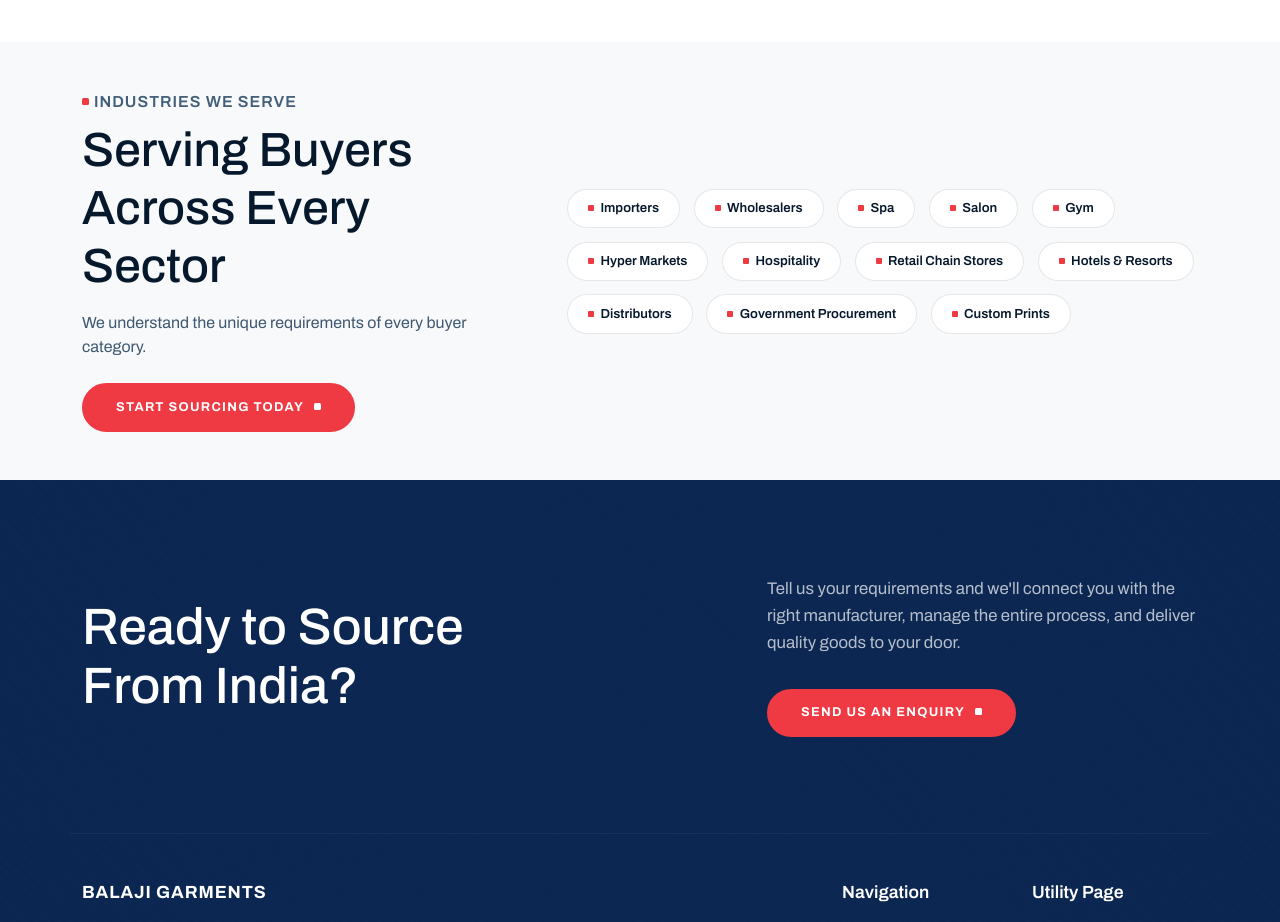
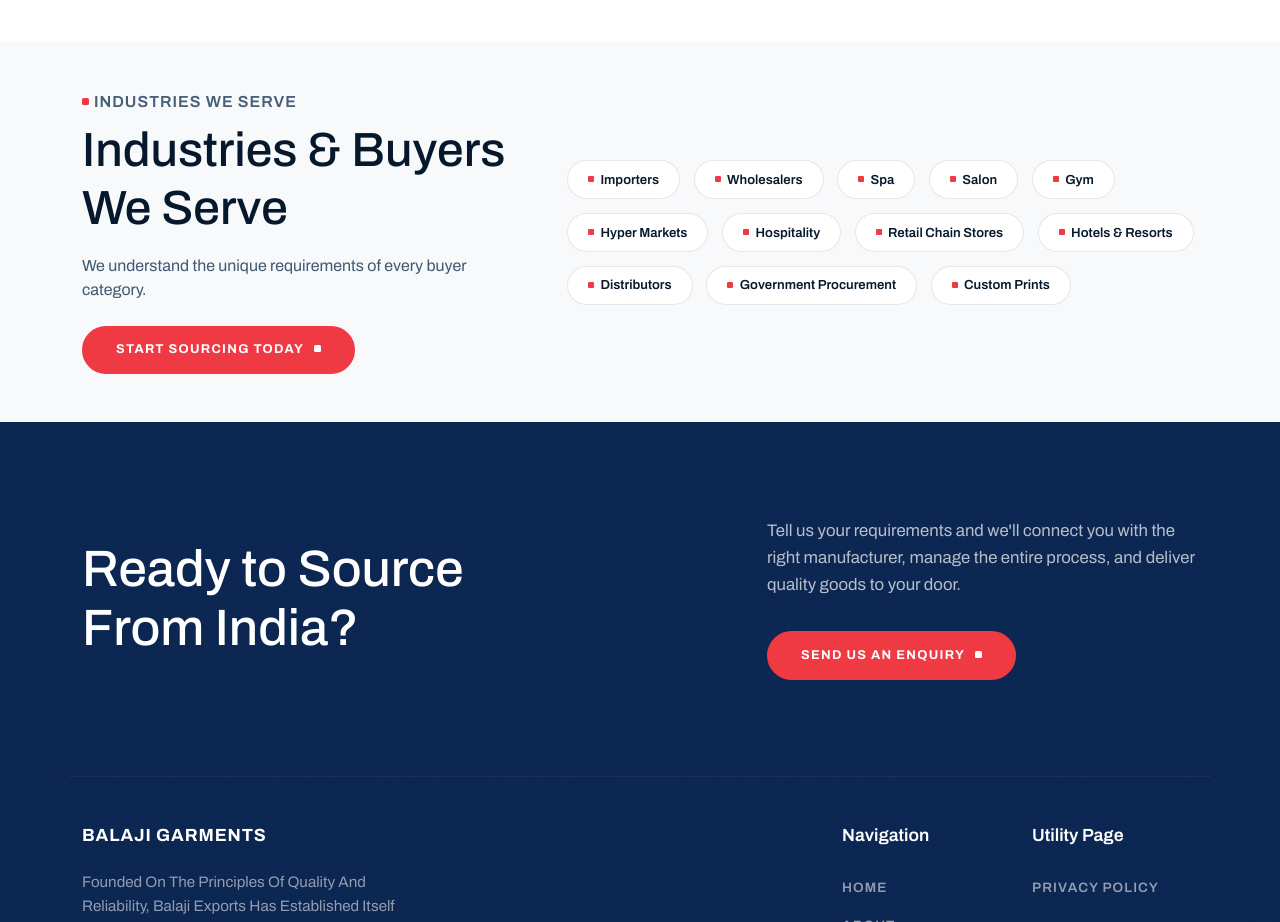
Before and after one commit to Mrinmoy03/balaji-expoters, a website: page services.html in a window 1280 px wide. Shown: the part 6020-6942 px from the top of the page. Drawn offline with nearby package versions, Linux system fonts and the light colour scheme.

Commit message:
Add files via upload

```diff
--- a/services.html
+++ b/services.html
@@ -702,7 +702,7 @@
                     <!-- Left: heading -->
                     <div class="col-lg-5" data-aos="fade-up">
                         <p class="section-label mb-2">Industries We Serve</p>
-                        <h2 class="section-heading mb-3">Serving Buyers<br>Across Every Sector</h2>
+                        <h2 class="section-heading mb-3">Industries &amp; Buyers<br> We Serve</h2>
                         <p class="section-body mb-4">We understand the unique
                             requirements of every buyer category.</p>
                         <a href="contact.html" class="btn-accent">Start Sourcing Today</a>
```
